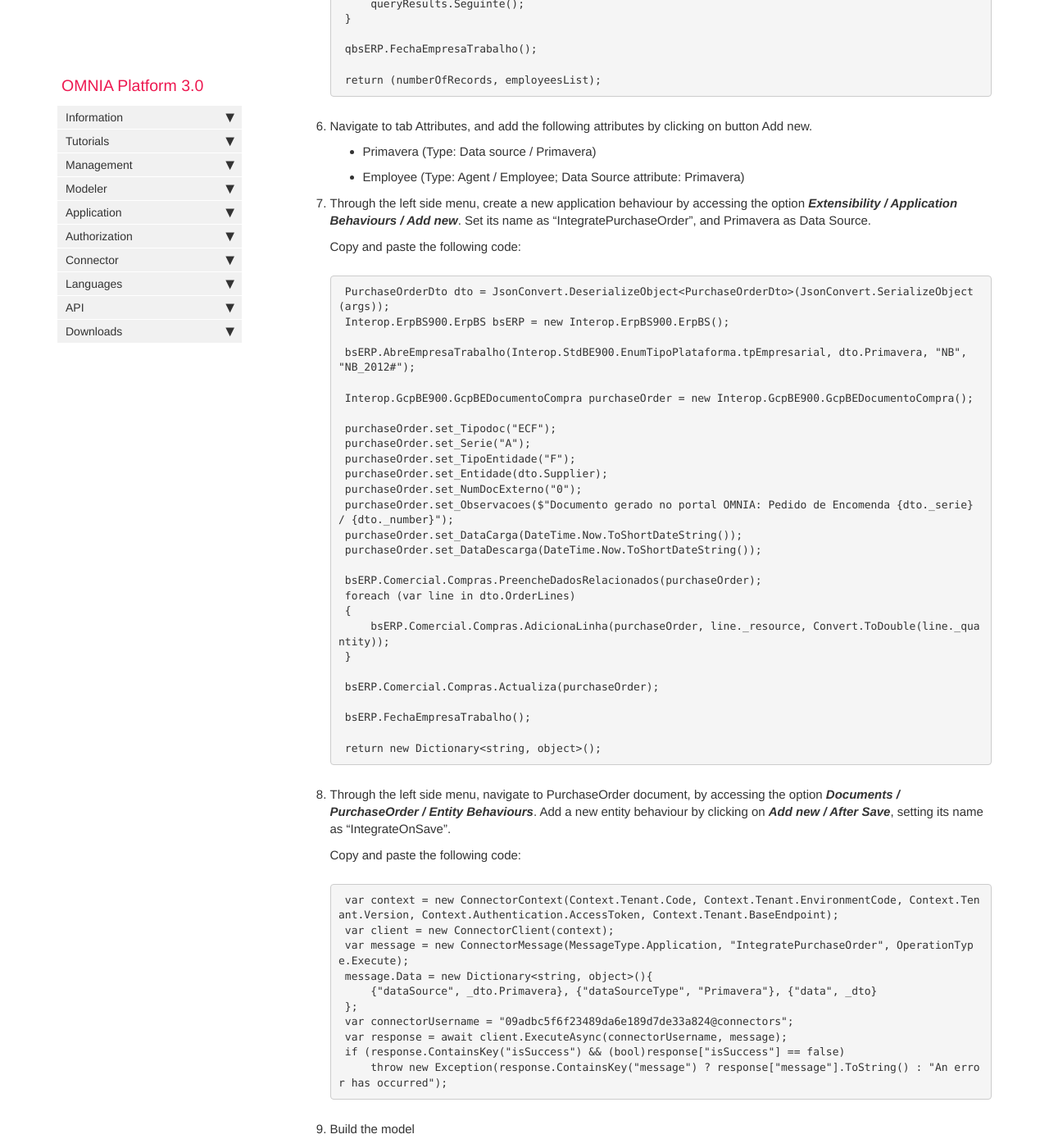
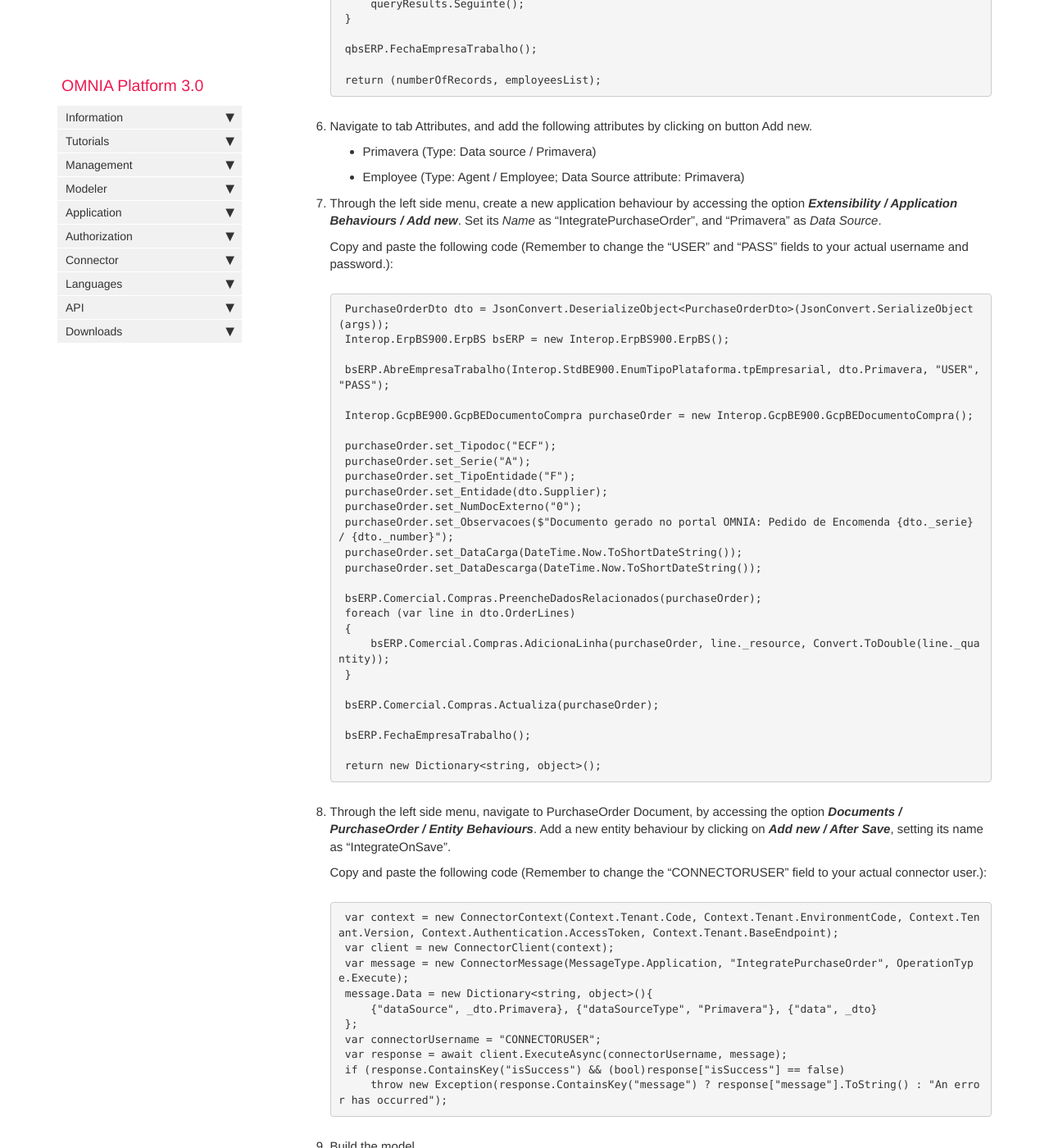
Before and after one commit to daniel8lopes/omnia3, a Jekyll site: the page built from docs/pages/omnia3/Tutorials/omnia3_applicationbehaviourstutorial.md, in a window 1280 px wide and 1400 px high, scrolled down 2693 px. Shown: the whole window at 82% size. Built offline with Jekyll 4.4.1, drawn with Linux system fonts in a browser that asks for light colours; nearby versions of some CDN libraries; comment, search, counter and statistics services are not loaded.

Commit message:
Update omnia3_applicationbehaviourstutorial.md

````diff
--- a/docs/pages/omnia3/Tutorials/omnia3_applicationbehaviourstutorial.md
+++ b/docs/pages/omnia3/Tutorials/omnia3_applicationbehaviourstutorial.md
@@ -73,15 +73,15 @@ A connector is also required to complete this tutorial.
     - Primavera (Type: Data source / Primavera)
     - Employee (Type: Agent / Employee; Data Source attribute: Primavera)
 
-7. Through the left side menu, create a new application behaviour by accessing the option ***Extensibility / Application Behaviours / Add new***. Set its name as "IntegratePurchaseOrder", and Primavera as Data Source.
+7. Through the left side menu, create a new application behaviour by accessing the option ***Extensibility / Application Behaviours / Add new***. Set its *Name* as "IntegratePurchaseOrder", and "Primavera" as *Data Source*.
 
-    Copy and paste the following code:
+    Copy and paste the following code (Remember to change the "USER" and "PASS" fields to your actual username and password.):
 
     ```C#
     PurchaseOrderDto dto = JsonConvert.DeserializeObject<PurchaseOrderDto>(JsonConvert.SerializeObject(args));
     Interop.ErpBS900.ErpBS bsERP = new Interop.ErpBS900.ErpBS();
 
-    bsERP.AbreEmpresaTrabalho(Interop.StdBE900.EnumTipoPlataforma.tpEmpresarial, dto.Primavera, "NB", "NB_2012#");
+    bsERP.AbreEmpresaTrabalho(Interop.StdBE900.EnumTipoPlataforma.tpEmpresarial, dto.Primavera, "USER", "PASS");
 
     Interop.GcpBE900.GcpBEDocumentoCompra purchaseOrder = new Interop.GcpBE900.GcpBEDocumentoCompra();
 
@@ -107,9 +107,9 @@ A connector is also required to complete this tutorial.
     return new Dictionary<string, object>();
     ```
 
-8. Through the left side menu, navigate to PurchaseOrder document, by accessing the option ***Documents / PurchaseOrder / Entity Behaviours***. Add a new entity behaviour by clicking on ***Add new / After Save***, setting its name as "IntegrateOnSave".
+8. Through the left side menu, navigate to PurchaseOrder Document, by accessing the option ***Documents / PurchaseOrder / Entity Behaviours***. Add a new entity behaviour by clicking on ***Add new / After Save***, setting its name as "IntegrateOnSave".
 
-    Copy and paste the following code:
+    Copy and paste the following code (Remember to change the "CONNECTORUSER" field to your actual connector user.):
 
     ```C#
     var context = new ConnectorContext(Context.Tenant.Code, Context.Tenant.EnvironmentCode, Context.Tenant.Version, Context.Authentication.AccessToken, Context.Tenant.BaseEndpoint);
@@ -118,7 +118,7 @@ A connector is also required to complete this tutorial.
     message.Data = new Dictionary<string, object>(){
         {"dataSource", _dto.Primavera}, {"dataSourceType", "Primavera"}, {"data", _dto}
     };
-    var connectorUsername = "09adbc5f6f23489da6e189d7de33a824@connectors";
+    var connectorUsername = "CONNECTORUSER";
     var response = await client.ExecuteAsync(connectorUsername, message);
     if (response.ContainsKey("isSuccess") && (bool)response["isSuccess"] == false)
         throw new Exception(response.ContainsKey("message") ? response["message"].ToString() : "An error has occurred");
````
